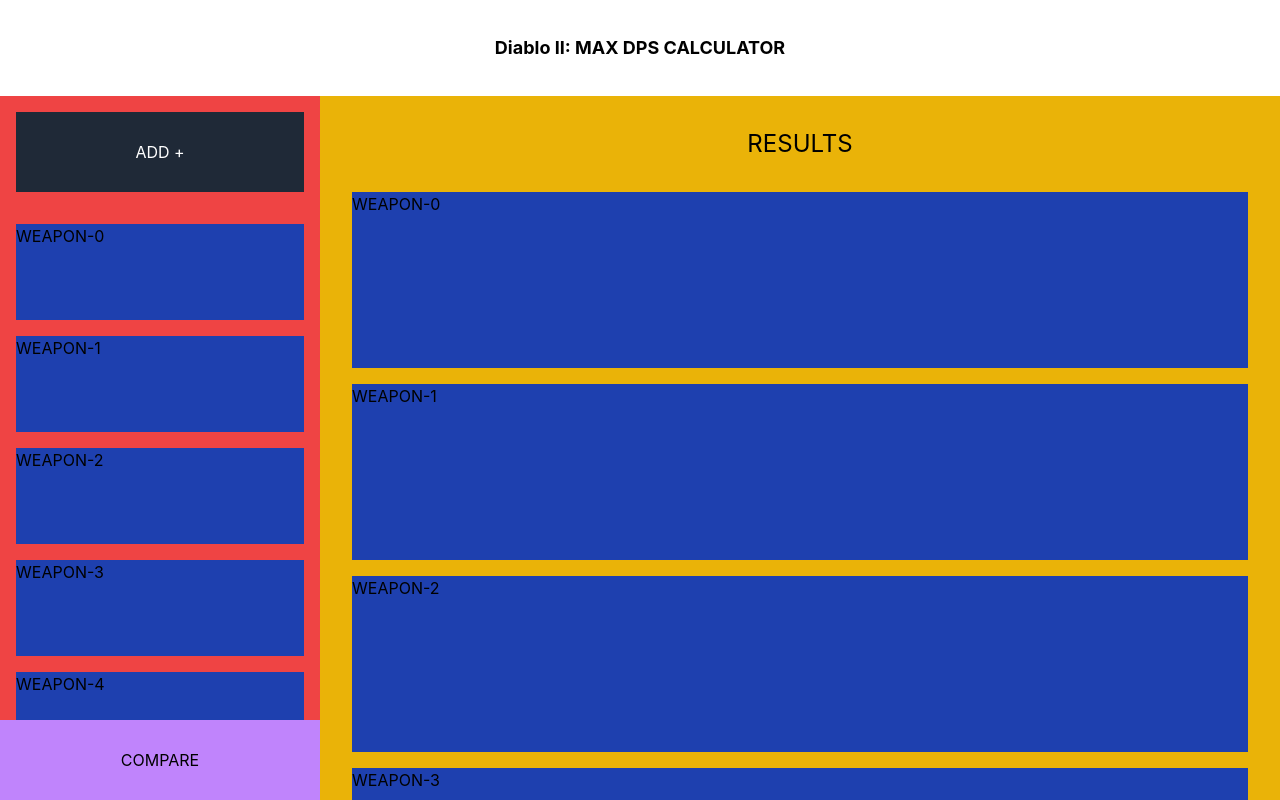
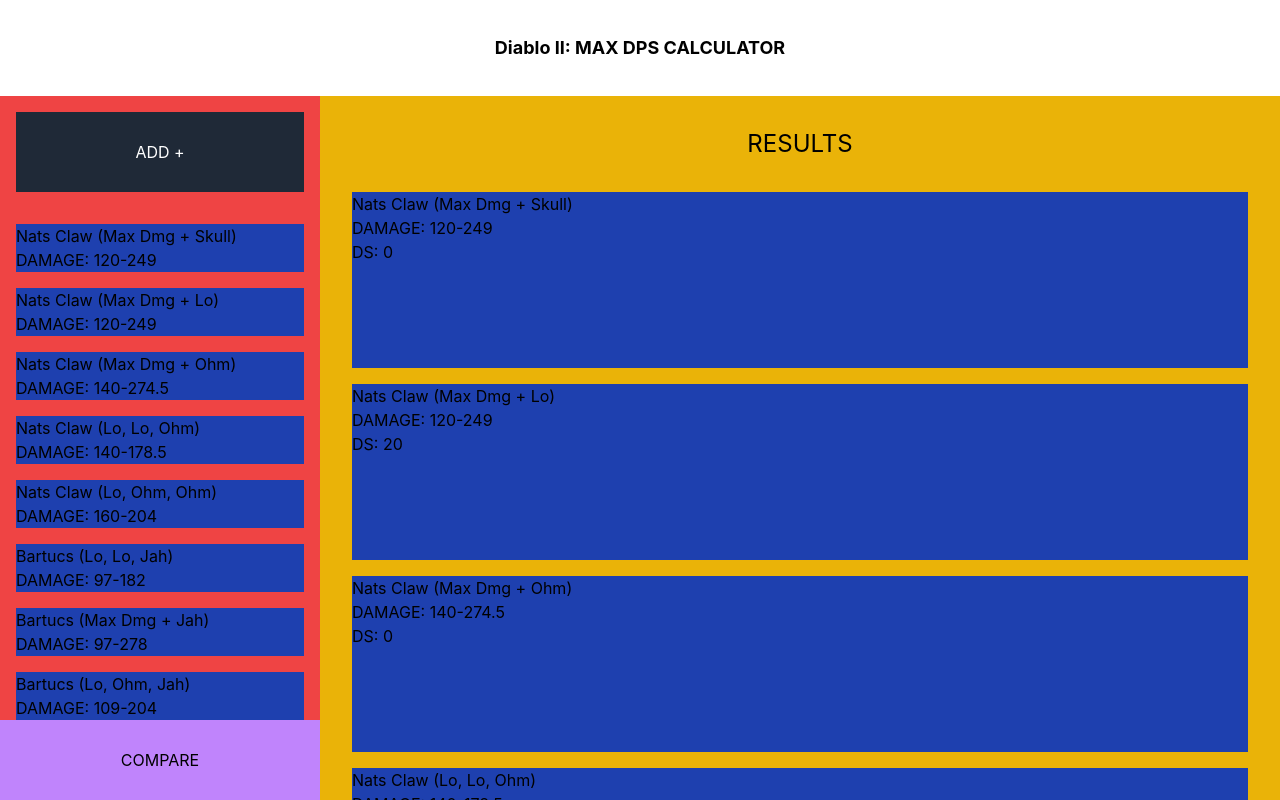
Before and after one commit to Druage/D2_Weapon_Comparison, a Next.js app: page / in a window 1280 px wide. Built offline with nearby package versions, Linux system fonts and the light colour scheme.

Commit message:
Sync Weapon type and WeaponItem using fake data, renders correctly

```diff
--- a/src/components/ComparisonList.tsx
+++ b/src/components/ComparisonList.tsx
@@ -1,5 +1,6 @@
 import _ from "lodash";
-import Weapon from "./Weapon";
+import WeaponItem from "./WeaponItem";
+import {FAKE_WEAPONS_TO_TEST} from "../data/data";
 
 export default function ComparisonList() {
 
@@ -7,7 +8,14 @@
         <h1 className={"text-center mb-8 text-2xl"}>RESULTS</h1>
 
         <div className={"flex flex-col gap-4"}>
-            {_.range(10).map((it: number) => <Weapon key={it.toString()} simplified={false} name={`WEAPON-${it}`}/>)}
+            {FAKE_WEAPONS_TO_TEST.map((it, index) => <WeaponItem key={index}
+                                                                 simplified={false}
+                                                                 name={it.name}
+                                                                 low={it.low}
+                                                                 high={it.high}
+                                                                 ds={it.ds}
+                                                                 undeadED={it.undeadED}
+                                                                 demonED={it.demonED}/>)}
         </div>
     </div>
 }
--- a/src/components/Weapon.tsx
+++ /dev/null
@@ -1,16 +0,0 @@
-interface Props {
-    simplified: boolean;
-    name: string;
-}
-
-export default function Weapon({simplified, name}: Props) {
-
-    const SimplifiedVersion = () => <div className={"bg-blue-800 h-24"}>{name}</div>;
-    const ExpandedVersion = () => <div className={"bg-blue-800 h-44"}>{name}</div>;
-
-    return <>
-        {simplified ?
-            <SimplifiedVersion/> :
-            <ExpandedVersion/>}
-    </>
-}
--- /dev/null
+++ b/src/components/WeaponItem.tsx
@@ -0,0 +1,25 @@
+import {Weapon} from "../types/Weapon";
+
+interface Props {
+    simplified: boolean
+}
+
+export default function WeaponItem({simplified, name, low, high, ds, undeadED, demonED}: Props & Weapon) {
+
+    const SimplifiedVersion = () => <div className={"bg-blue-800"}>
+        <div>{name}</div>
+        <span>DAMAGE: {low}</span>-<span>{high}</span>
+    </div>;
+
+    const ExpandedVersion = () => <div className={"bg-blue-800 h-44"}>
+        <div>{name}</div>
+        <span>DAMAGE: {low}</span>-<span>{high}</span>
+        <div>DS: {ds}</div>
+    </div>;
+
+    return <>
+        {simplified ?
+            <SimplifiedVersion/> :
+            <ExpandedVersion/>}
+    </>
+}
--- a/src/components/WeaponList.tsx
+++ b/src/components/WeaponList.tsx
@@ -1,6 +1,6 @@
-import _ from "lodash"
-import Weapon from "./Weapon";
+import WeaponItem from "./WeaponItem";
 import {Trigger} from "@radix-ui/react-dialog";
+import {FAKE_WEAPONS_TO_TEST} from "../data/data";
 
 export default function WeaponList() {
 
@@ -18,7 +18,12 @@
             <AddWeaponButton/>
 
             <div className={"flex flex-col gap-4"}>
-                {_.range(10).map((it: number) => <Weapon key={it.toString()} simplified={true} name={`WEAPON-${it}`}/>)}
+                {FAKE_WEAPONS_TO_TEST.map((it, index) => <WeaponItem key={index}
+                                                                     simplified={true}
+                                                                     name={it.name}
+                                                                     low={it.low}
+                                                                     high={it.high}
+                                                                     ds={it.ds}/>)}
             </div>
         </div>
 
--- /dev/null
+++ b/src/data/data.ts
@@ -0,0 +1,24 @@
+import {Weapon} from "../types/Weapon";
+
+export const FAKE_WEAPONS_TO_TEST: Weapon[] = [
+    {name: "Nats Claw (Max Dmg + Skull)", low: 120, high: 249, ds: 0, undeadED: 200, demonED: 200},
+    {name: "Nats Claw (Max Dmg + Lo)", low: 120, high: 249, ds: 20, undeadED: 200, demonED: 200},
+    {name: "Nats Claw (Max Dmg + Ohm)", low: 140, high: 274.5, ds: 0, undeadED: 200, demonED: 200},
+    {name: "Nats Claw (Lo, Lo, Ohm)", low: 140, high: 178.5, ds: 40, undeadED: 200, demonED: 200},
+    {name: "Nats Claw (Lo, Ohm, Ohm)", low: 160, high: 204, ds: 20, undeadED: 200, demonED: 200},
+
+    {name: "Bartucs (Lo, Lo, Jah)", low: 97, high: 182, ds: 40},
+    {name: "Bartucs (Max Dmg + Jah)", low: 97, high: 278, ds: 0},
+    {name: "Bartucs (Lo, Ohm, Jah)", low: 109, high: 204, ds: 20},
+    {name: "Bartucs (Ohm, Ohm, Jah)", low: 121, high: 226, ds: 0},
+    {name: "Bartucs (Shael, Shael, Jah)", low: 97, high: 182, ds: 0},
+
+    {name: "Jade Talon (Shael, Shael, Jah)", low: 114, high: 152, ds: 0},
+    {name: "Jade Talon (Ohm, Lo, Jah)", low: 131.92, high: 174.6, ds: 20},
+    {name: "Jade Talon (Ohm, Ohm, Jah)", low: 148.92, high: 197.1, ds: 0},
+    {name: "Jade Talon (Lo, Lo, Jah)", low: 114, high: 152, ds: 40},
+    {name: "Jade Talon (Max Dmg + Jah, [Perfect])", low: 114, high: 248, ds: 0},
+    {name: "Jade Talon (Max Dmg + Jah, [Mine])", low: 104, high: 234.6, ds: 0},
+
+    {name: "Fury Claw", low: 120, high: 160, ds: 33},
+]
--- /dev/null
+++ b/src/types/Weapon.ts
@@ -0,0 +1,8 @@
+export interface Weapon {
+    name: string;
+    low: number;
+    high: number;
+    ds: number;
+    undeadED?: number;
+    demonED?: number;
+}
--- a/src/utils/calcDamage.ts
+++ b/src/utils/calcDamage.ts
@@ -1,11 +1,4 @@
-interface WPN {
-    name: string;
-    low: number;
-    high: number;
-    ds: number;
-    undeadED?: number;
-    demonED?: number;
-}
+import {Weapon} from "../types/Weapon";
 
 function calcDoubleDamageChance(critChance: number, deadlyStrikeChance: number) {
     return critChance + ((1 - critChance / 100) * deadlyStrikeChance)
@@ -22,7 +15,7 @@
 }
 
 
-function calcEnhancedDamage(weapon: WPN, skillWeaponDamagePercentage: number, enhancedDamageSources: number[], baseCriticalStrikeChance: number, baseDeadlyStrikeChance: number) {
+function calcEnhancedDamage(weapon: Weapon, skillWeaponDamagePercentage: number, enhancedDamageSources: number[], baseCriticalStrikeChance: number, baseDeadlyStrikeChance: number) {
     const realChanceForDoubleDmg = calcDoubleDamageChance(baseCriticalStrikeChance, baseDeadlyStrikeChance + weapon.ds)
 
     const lowWithED = calculateTotalDamage(weapon.low, skillWeaponDamagePercentage, enhancedDamageSources);
@@ -32,7 +25,7 @@
     return {lowWithED, highWithED, avgWithED, avgWithDoubleDamageChanceWithED};
 }
 
-export function calcDmgStats(weapon: WPN, enhancedDamageSources: number[], skillWeaponDamagePercentage: number, baseCriticalStrikeChance: number, baseDeadlyStrikeChance: number, highestDmgWeapon?: WPN) {
+export function calcDmgStats(weapon: Weapon, enhancedDamageSources: number[], skillWeaponDamagePercentage: number, baseCriticalStrikeChance: number, baseDeadlyStrikeChance: number, highestDmgWeapon?: Weapon) {
     const realChanceForDoubleDmg = calcDoubleDamageChance(baseCriticalStrikeChance, baseDeadlyStrikeChance + weapon.ds)
 
     const enhancedDamageValues = calcEnhancedDamage(weapon, skillWeaponDamagePercentage, enhancedDamageSources, baseCriticalStrikeChance, baseDeadlyStrikeChance);
@@ -114,7 +107,7 @@
 
 export function test_dmg() {
 
-    const weaponsToTest = [
+    const weaponsToTest: Weapon[] = [
         {name: "Nats Claw (Max Dmg + Skull)", low: 120, high: 249, ds: 0, undeadED: 200, demonED: 200},
         {name: "Nats Claw (Max Dmg + Lo)", low: 120, high: 249, ds: 20, undeadED: 200, demonED: 200},
         {name: "Nats Claw (Max Dmg + Ohm)", low: 140, high: 274.5, ds: 0, undeadED: 200, demonED: 200},
```
